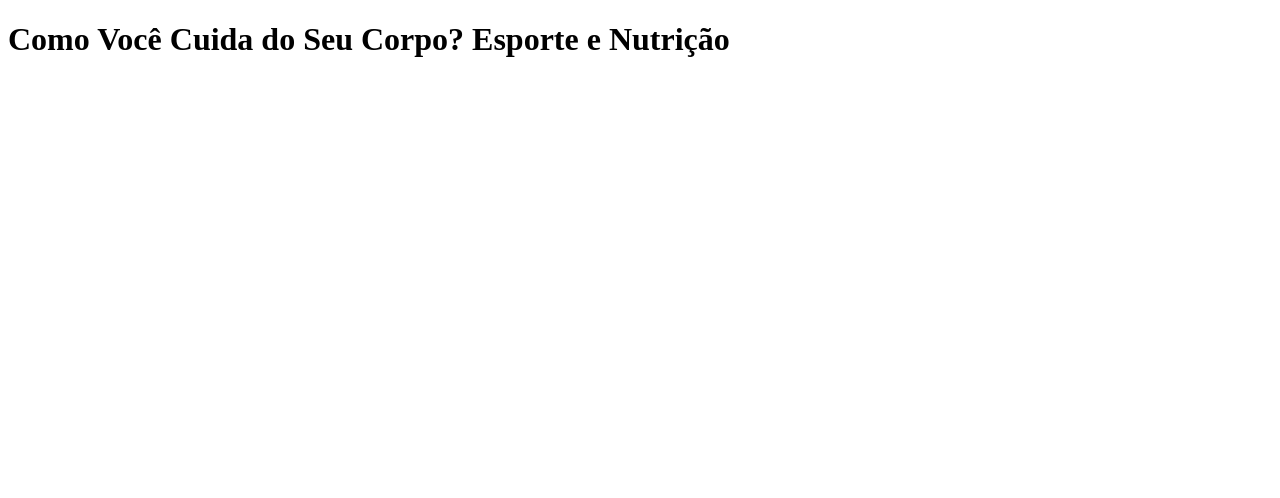
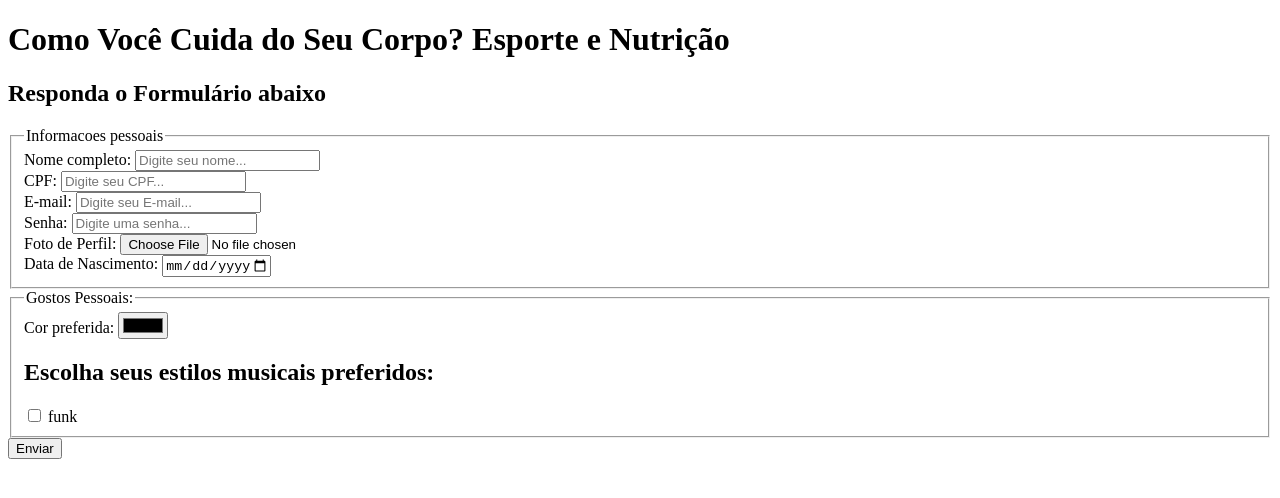
Before and after one commit to Valenbento/Formul-rio, a plain HTML site: page index.html in a window 1280 px wide. Drawn offline with Linux system fonts and the light colour scheme.

Commit message:
adicao dos fieldsets

```diff
--- a/index.html
+++ b/index.html
@@ -8,7 +8,64 @@
 <body>
     <header>
         <h1>Como Você Cuida do Seu Corpo? Esporte e Nutrição</h1>
-        <h2></h2>
+        <h2>Responda o Formulário abaixo</h2>
     </header>
+
+    <main>
+        <form >
+            <fieldset>
+                <legend>Informacoes pessoais</legend>
+
+                <div>
+                    <label for="nome">Nome completo:</label>
+                    <input type="text" placeholder="Digite seu nome..." id="nome" required minlength="6" maxlength="20">
+                </div>
+
+                <div>
+                    <label for="CPF">CPF:</label>
+                    <input type="number" placeholder="Digite seu CPF..." id="CPF" required min="10000000000">
+                </div>
+
+                <div>
+                    <label for="email">E-mail:</label>
+                    <input type="email" placeholder="Digite seu E-mail..." id="email" required>
+                </div>
+
+                <div>
+                    <label for="senha">Senha:</label>
+                    <input type="password" placeholder="Digite uma senha..." id="senha">
+                </div>
+
+                <div>
+                    <label for="foto">Foto de Perfil:</label>
+                    <input type="file"  id="foto" accept=".jpg,.png,.jpeg">
+                </div>
+
+                <div>
+                    <label for="data">Data de Nascimento:</label>
+                    <input type="date" id="data" max="2007-10-22">
+                </div>
+            </fieldset>
+
+            <fieldset>
+                <legend>Gostos Pessoais:</legend>
+
+                <div>
+                    <label for="cor">Cor preferida:</label>
+                    <input type="color" id="cor">
+                </div>
+                <div>
+                <h2>Escolha seus estilos musicais preferidos:</h2>
+                </div>
+                <div>
+                    <input type="checkbox" id="funk">
+                    <label for="">funk</label>
+                </div>
+
+            </fieldset>
+
+            <button>Enviar</button>
+        </form>
+    </main>
 </body>
 </html>
```
